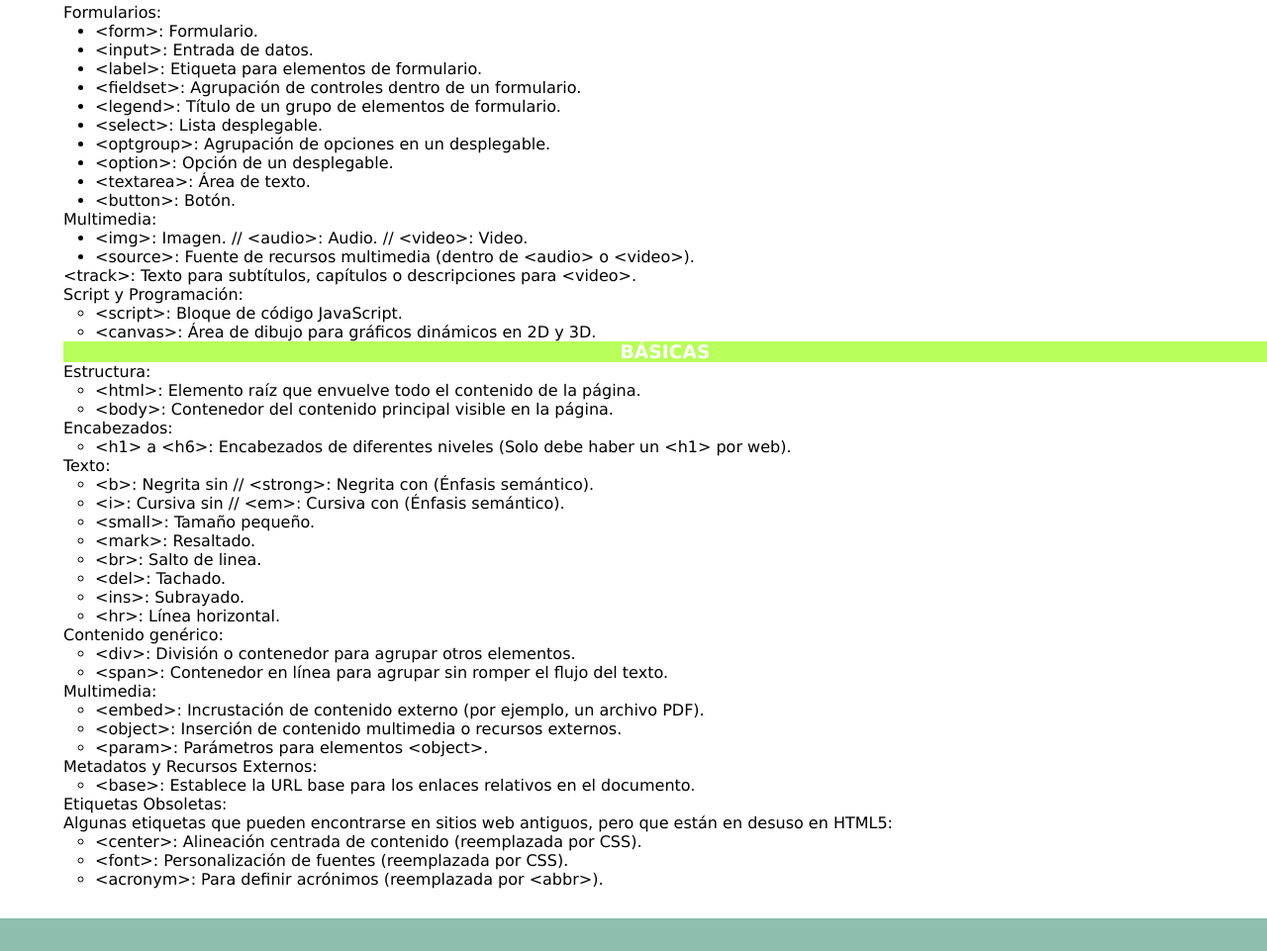
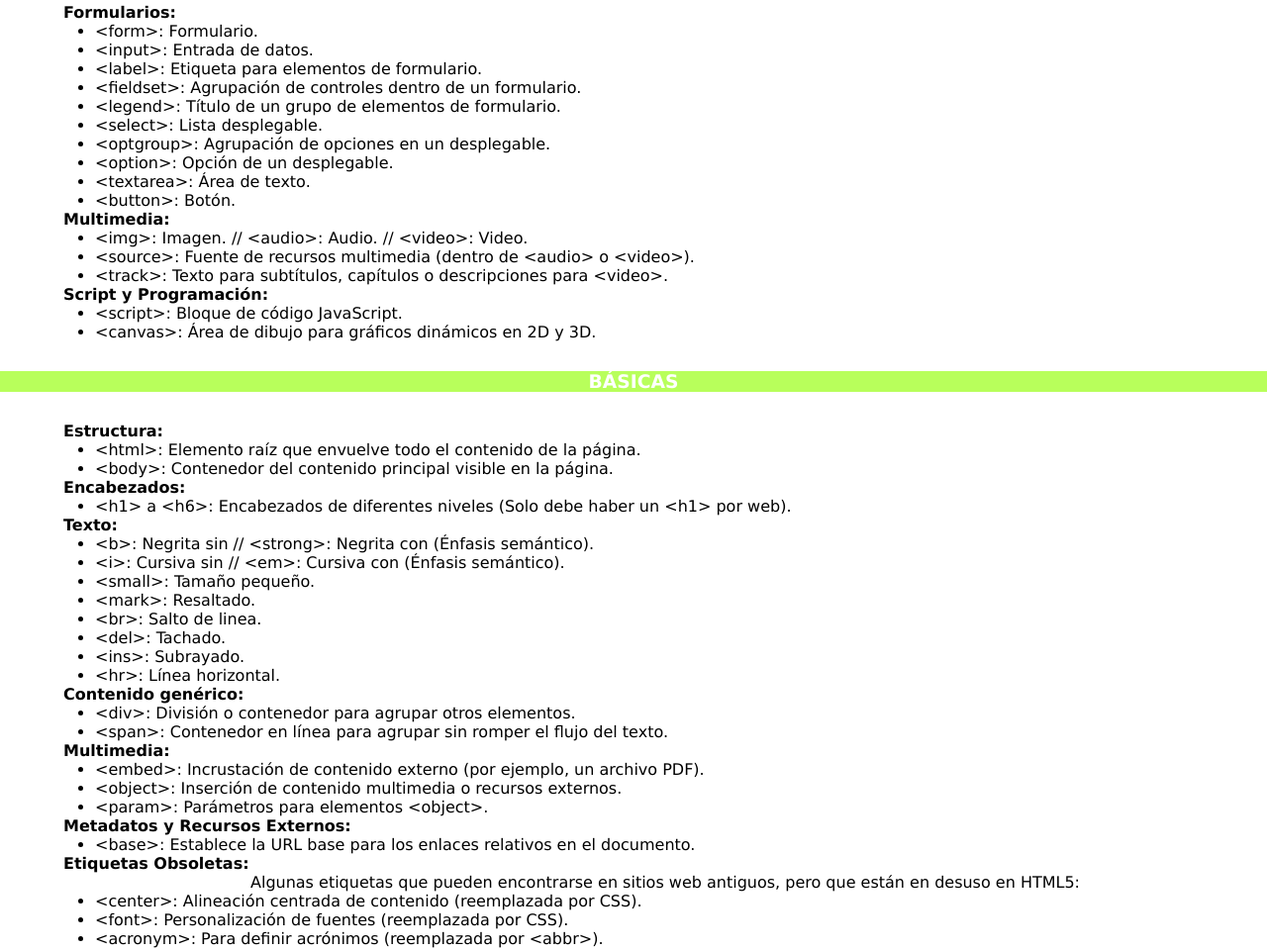
Before and after one commit to luchamorro/proyectobootcamp, a plain HTML site: page etiquetas/etiquetas.html in a window 1280 px wide. Shown: the part 1110-2071 px from the top of the page at 99% size. Drawn offline with Linux system fonts and the light colour scheme.

Commit message:
cuarto commit

```diff
--- a/etiquetas/etiquetas.html
+++ b/etiquetas/etiquetas.html
@@ -3,7 +3,7 @@
 <head>
     <meta charset="UTF-8">
     <meta name="viewport" content="width=device-width, initial-scale=1.0">
-    <title>Indice de Temas Principales</title>
+    <title>Recursos HTML y CSS</title>
     <link rel="stylesheet" href="/style.css">
 </head>
 
@@ -20,10 +20,10 @@ main h2 {
     padding: 10px 0 10px 0;
     color: white;
 }
-.content1 > * {
+.content > *{
     padding-left: 5%;
 }
-li{
+main li{
     margin-left: 2rem;
 }
 </style>
@@ -51,9 +51,7 @@ li{
     <p class="intro">Las etiquetas HTML son elementos que contienen la información del documento. Se dividen en semánticas y básicas y se diferencian en que las primeras definen el contenido que engloban, en cambio las segundas solo encierran contenido.</p>
     <h3>SEMÁNTICAS</h3>
 
-<div class="content1">
-
-
+<div class="content">
 
     <p><b>Metadatos del Documento:</b></p>
     <ul>
@@ -117,7 +115,7 @@ li{
 
 
 
-<p>Formularios:</p>
+<p><b>Formularios:</b></p>
 <ul>
 <li>&lt;form&gt;: Formulario.</li>
 <li>&lt;input&gt;: Entrada de datos.</li>
@@ -131,35 +129,37 @@ li{
 <li>&lt;button&gt;: Botón.</li>
 </ul>
 
-<p>Multimedia:</p>
+<p><b>Multimedia:</b></p>
 <ul>
     <li>&lt;img&gt;: Imagen. // &lt;audio&gt;: Audio. // &lt;video&gt;: Video.</li>
     <li>&lt;source&gt;: Fuente de recursos multimedia (dentro de &lt;audio&gt; o &lt;video&gt;).</li>
-&lt;track&gt;: Texto para subtítulos, capítulos o descripciones para &lt;video&gt;.</li>
-
-<p>Script y Programación:</p>
+    <li>&lt;track&gt;: Texto para subtítulos, capítulos o descripciones para &lt;video&gt;.</li>
+</ul>
+<p><b>Script y Programación:</b></p>
 <ul>
     <li>&lt;script&gt;: Bloque de código JavaScript.</li>
     <li>&lt;canvas&gt;: Área de dibujo para gráficos dinámicos en 2D y 3D.</li>
 </ul>
-
+ </div>
 
 <!-----------------------------Básicas-------->
 
 <h3>BÁSICAS</h3>
 
-<p>Estructura:</p>
+<div class="content">
+
+<p><b>Estructura:</b></p>
 <ul>
     <li>&lt;html&gt;: Elemento raíz que envuelve todo el contenido de la página.</li>
 <li>&lt;body&gt;: Contenedor del contenido principal visible en la página.</li>
 </ul>
 
-<p>Encabezados:</p>
+<p><b>Encabezados:</b></p>
 <ul>
 <li>&lt;h1&gt; a &lt;h6&gt;: Encabezados de diferentes niveles (Solo debe haber un &lt;h1&gt; por web).</li>
 </ul>
 
-<p>Texto:</p>
+<p><b>Texto:</b></p>
 <ul>
     <li>&lt;b&gt;: Negrita sin // &lt;strong&gt;: Negrita con (Énfasis semántico).</li>
     <li>&lt;i&gt;: Cursiva sin // &lt;em&gt;: Cursiva con (Énfasis semántico).</li>
@@ -172,43 +172,33 @@ li{
 </ul>
 
 
-<p>Contenido genérico:</p>
+<p><b>Contenido genérico:</b></p>
 <ul>
     <li>&lt;div&gt;: División o contenedor para agrupar otros elementos.</li>
     <li>&lt;span&gt;: Contenedor en línea para agrupar sin romper el flujo del texto.</li>
 </ul>
 
-    <p>Multimedia:</p>
+<p><b>Multimedia:</b></p>
 <ul>
     <li>&lt;embed&gt;: Incrustación de contenido externo (por ejemplo, un archivo PDF).</li>
     <li>&lt;object&gt;: Inserción de contenido multimedia o recursos externos.</li>
     <li>&lt;param&gt;: Parámetros para elementos &lt;object&gt;.</li>
 </ul>
 
-<p>Metadatos y Recursos Externos:</p>
+<p><b>Metadatos y Recursos Externos:</b></p>
 <ul>
     <li>&lt;base&gt;: Establece la URL base para los enlaces relativos en el documento.</li>
 </ul>
 
-<p>Etiquetas Obsoletas:</p>
+<p><b>Etiquetas Obsoletas:</b></p>
 
-Algunas etiquetas que pueden encontrarse en sitios web antiguos, pero que están en desuso en HTML5:
+<p class="intro">Algunas etiquetas que pueden encontrarse en sitios web antiguos, pero que están en desuso en HTML5:</p>
 <ul>
 <li>&lt;center&gt;: Alineación centrada de contenido (reemplazada por CSS).</li>
 <li>&lt;font&gt;: Personalización de fuentes (reemplazada por CSS).</li>
 <li>&lt;acronym&gt;: Para definir acrónimos (reemplazada por &lt;abbr&gt;).</li>
 </ul>
-
-
-
-
-
-
 </div>
-
-
-
-
 </main>
 
 <footer>
--- a/index.html
+++ b/index.html
@@ -5,6 +5,9 @@
     <meta name="viewport" content="width=device-width, initial-scale=1.0">
     <title>Recursos HTML y CSS</title>
 <link rel="stylesheet" href="style.css">
+<link rel="preconnect" href="https://fonts.googleapis.com">
+<link rel="preconnect" href="https://fonts.gstatic.com" crossorigin>
+<link href="https://fonts.googleapis.com/css2?family=Barlow:ital,wght@0,100;0,200;0,300;0,400;0,500;0,600;0,700;0,800;0,900;1,100;1,200;1,300;1,400;1,500;1,600;1,700;1,800;1,900&family=Sixtyfour+Convergence&display=swap" rel="stylesheet">
 </head>
 <body>
     <header class="ulSection1">
--- a/style.css
+++ b/style.css
@@ -7,13 +7,22 @@
 a   {text-decoration: none; color: white}
 
 h1  {
-    color: red;
-    font-size: 20px;
+    color: rgb(46, 8, 77);
+    font-size: 25px;
     align-items: center;
+    font-family:'Gill Sans', 'Gill Sans MT', Calibri, 'Trebuchet MS', sans-serif;
     }
+
+
 body a{
     color: rgb(255, 255, 255);
 }
+
+a:hover{
+    font-weight: bold;
+
+}
+
 .ulSection1  {
     display:flex;
     justify-content: space-around;
@@ -22,6 +31,7 @@ body a{
     list-style: none;
     padding: 20px 0 20px 0;
 }
+
 .ulSection1 img{
     width: 4rem;
 }
```
Also changed, not shown: Float/Float.html (+7 -4 lines), SEO/SEO.html (+1 -1 lines). Lines whose indentation alone changed are shown as unchanged.
